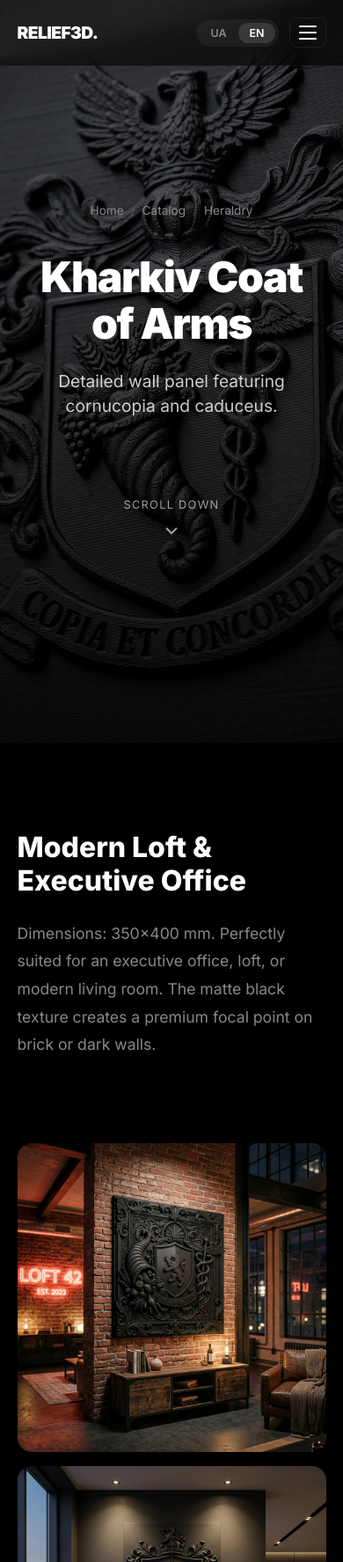
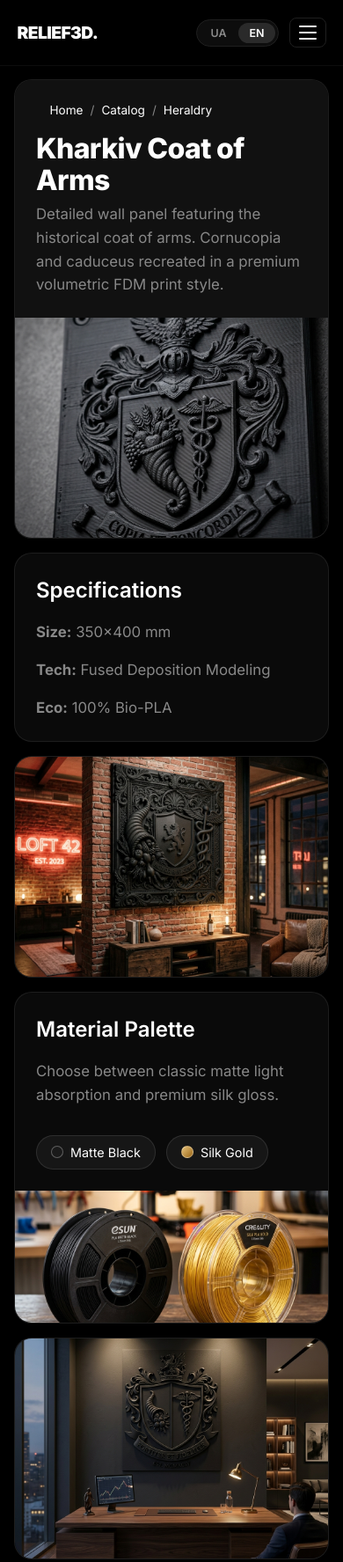
Before and after one commit to alesdd/relief3d-art, a plain HTML site: page product/kharkiv-coat-of-arms/index.html in a window 390 px wide. Shown: the top 1775 px of the page at 88% size. Drawn offline with Linux system fonts and the light colour scheme.

Commit message:
style: overhaul product page to premium Bento grid layout for better mobile UX

```diff
--- a/assets/css/product.css
+++ b/assets/css/product.css
@@ -1,179 +1,186 @@
 /* ==============================================
-   Relief3D — Deep Product Page Styles (product.css)
+   Relief3D — Bento Product Page Styles
    ============================================== */
 
 .product-page {
-    width: 100%;
+    padding: 90px 16px 40px; /* Space for fixed header */
+    max-width: 1400px;
+    margin: 0 auto;
 }
 
-.prod-section {
-    min-height: 100vh;
+.bento-grid {
+    display: grid;
+    grid-template-columns: 1fr;
+    gap: 16px;
+}
+
+/* Desktop Grid layout */
+@media (min-width: 1024px) {
+    .bento-grid {
+        grid-template-columns: repeat(12, 1fr);
+    }
+    .card-hero { grid-column: span 12; flex-direction: row !important; height: 500px; }
+    .card-specs { grid-column: span 4; }
+    .card-loft { grid-column: span 8; height: 400px; }
+    .card-materials { grid-column: span 6; }
+    .card-office { grid-column: span 6; height: 400px; }
+    .card-seo { grid-column: span 12; }
+    .card-cta { grid-column: span 12; }
+}
+
+/* Bento Card Base */
+.bento-card {
+    background: var(--bg-surface);
+    border: 1px solid rgba(255,255,255,0.08);
+    border-radius: 28px;
+    overflow: hidden;
+    display: flex;
+    flex-direction: column;
+    position: relative;
+    transition: border-color var(--transition);
+}
+
+.bento-card:hover {
+    border-color: rgba(255,255,255,0.2);
+}
+
+/* Image handling */
+.bento-img-wrapper {
+    flex: 1;
+    min-height: 250px;
+    position: relative;
+    overflow: hidden;
+}
+
+.bento-img-wrapper img {
+    position: absolute;
+    top: 0; left: 0;
+    width: 100%; height: 100%;
+    object-fit: cover;
+}
+
+/* Text handling */
+.bento-content {
+    padding: 32px;
+    text-align: left;
     display: flex;
     flex-direction: column;
     justify-content: center;
-    position: relative;
-    padding: 100px 5%;
 }
 
-.prod-hero {
-    overflow: hidden;
-    color: #fff;
+.bento-content h1 {
+    font-size: clamp(2rem, 5vw, 3.5rem);
+    font-weight: 800;
+    line-height: 1.1;
+    margin-bottom: 0.5rem;
+    letter-spacing: -0.02em;
 }
 
-.prod-bg {
-    position: absolute;
-    top: 0; left: 0; width: 100%; height: 100%;
-    background-size: cover;
-    background-position: center;
-    z-index: -2;
+.bento-content h2 {
+    font-size: 1.5rem;
+    font-weight: 600;
+    margin-bottom: 1rem;
+    color: var(--text-primary);
 }
 
-.prod-hero::before {
-    content: '';
-    position: absolute;
-    top: 0; left: 0; width: 100%; height: 100%;
-    background: linear-gradient(to bottom, rgba(0,0,0,0.4) 0%, rgba(0,0,0,0.8) 100%);
-    z-index: -1;
+.bento-content p {
+    color: var(--text-secondary);
+    line-height: 1.6;
+    font-size: 1.05rem;
+    margin-bottom: 1rem;
 }
 
-.center {
-    text-align: center;
-    align-items: center;
+.bento-content p:last-child {
+    margin-bottom: 0;
 }
 
-.prod-content {
-    max-width: 800px;
-    margin: 0 auto;
-    display: flex;
-    flex-direction: column;
-    gap: 1.5rem;
+/* Hero specifics */
+.card-hero .bento-content {
+    flex: 1;
+    background: var(--bg-surface-2);
 }
 
-.prod-title {
-    font-size: clamp(3rem, 8vw, 5rem);
-    font-weight: 900;
-    line-height: 1.1;
-    letter-spacing: -0.03em;
+.card-hero .breadcrumbs {
+    margin-bottom: 1rem;
+    font-size: 0.85rem;
+    color: var(--text-secondary);
+    display: flex;
+    gap: 8px;
 }
 
-.prod-subtitle {
-    font-size: 1.2rem;
-    color: rgba(255,255,255,0.8);
-    max-width: 600px;
-    margin: 0 auto;
-}
-
-.scroll-indicator {
-    margin-top: 4rem;
-    display: flex;
-    flex-direction: column;
-    align-items: center;
-    gap: 0.5rem;
-    font-size: 0.8rem;
-    text-transform: uppercase;
-    letter-spacing: 0.1em;
-    opacity: 0.6;
-    animation: bounce 2s infinite;
-}
-
-@keyframes bounce {
-    0%, 20%, 50%, 80%, 100% { transform: translateY(0); }
-    40% { transform: translateY(-10px); }
-    60% { transform: translateY(-5px); }
-}
-
-/* Split sections (Text + Image) */
-.prod-split {
-    display: flex;
-    flex-direction: column;
-    gap: 4rem;
-    max-width: 1200px;
-    margin: 0 auto;
-    width: 100%;
-}
-
-@media (min-width: 900px) {
-    .prod-split {
-        flex-direction: row;
-        align-items: center;
-    }
-    .prod-split.reverse {
-        flex-direction: row-reverse;
-    }
-    .prod-text, .prod-image {
-        flex: 1;
-    }
-}
-
-.prod-text h2 {
-    font-size: clamp(2rem, 4vw, 3.5rem);
-    font-weight: 800;
-    margin-bottom: 1.5rem;
-    line-height: 1.2;
-}
-
-.prod-text p {
-    font-size: 1.1rem;
-    color: var(--text-secondary);
-    line-height: 1.8;
-    margin-bottom: 2rem;
-}
-
-.prod-image img {
-    width: 100%;
-    border-radius: var(--radius);
-    box-shadow: 0 20px 40px rgba(0,0,0,0.6);
-}
+.card-hero .breadcrumbs a { color: var(--text-primary); }
 
 /* Materials showcase */
-.materials-showcase {
+.materials-row {
     display: flex;
-    gap: 1.5rem;
+    gap: 12px;
+    margin-top: 1rem;
     flex-wrap: wrap;
 }
 
-.mat-card {
+.mat-badge {
     display: flex;
     align-items: center;
-    gap: 0.75rem;
+    gap: 8px;
+    padding: 8px 16px;
+    border-radius: 20px;
     background: rgba(255,255,255,0.05);
-    padding: 12px 20px;
-    border-radius: 12px;
-    border: 1px solid var(--border);
+    border: 1px solid rgba(255,255,255,0.1);
+    font-size: 0.9rem;
 }
 
-.mat-circle {
-    width: 24px;
-    height: 24px;
+.mat-dot {
+    width: 14px;
+    height: 14px;
     border-radius: 50%;
-    border: 1px solid rgba(255,255,255,0.2);
-    box-shadow: inset 0 2px 4px rgba(0,0,0,0.5);
+    border: 1px solid rgba(255,255,255,0.3);
 }
 
-/* CTA Section */
-.prod-cta {
-    background: var(--bg-surface-2);
-    min-height: 60vh;
+/* SEO FAQ block */
+.seo-grid {
+    display: grid;
+    gap: 32px;
 }
 
-.prod-cta h2 {
-    font-size: clamp(2.5rem, 5vw, 4rem);
-    margin-bottom: 1rem;
+@media (min-width: 768px) {
+    .seo-grid { grid-template-columns: 1fr 1fr 1fr; }
 }
 
+.seo-item h3 {
+    font-size: 1.2rem;
+    color: #fff;
+    margin-bottom: 0.5rem;
+}
+
+/* CTA */
 .btn-primary {
     display: inline-block;
     background: #fff;
     color: #000;
     padding: 16px 32px;
-    border-radius: 12px;
+    border-radius: 100px;
     font-weight: 700;
     font-size: 1.1rem;
-    margin-top: 2rem;
-    transition: transform var(--transition);
+    text-align: center;
+    margin-top: 1rem;
+    width: fit-content;
+    transition: transform 0.2s, background 0.2s;
 }
 
 .btn-primary:hover {
-    transform: translateY(-4px);
-    box-shadow: 0 10px 20px rgba(255,255,255,0.1);
+    transform: scale(1.05);
+    background: #f0f0f0;
 }
+
+.card-cta .bento-content {
+    align-items: center;
+    text-align: center;
+    padding: 64px 24px;
+}
+
+/* Mobile specific fixes to ensure no jumping */
+@media (max-width: 1023px) {
+    .bento-card { border-radius: 20px; }
+    .bento-content { padding: 24px; text-align: left; }
+    .btn-primary { width: 100%; }
+}
--- a/product/kharkiv-coat-of-arms/index.html
+++ b/product/kharkiv-coat-of-arms/index.html
@@ -43,108 +43,120 @@
     <header class="site-header" id="site-header"></header>
 
     <main class="product-page">
-        <!-- Screen 1: Hero (Macro Texture) -->
-        <section class="prod-section prod-hero">
-            <div class="prod-bg" style="background-image: url('../../assets/images/kharkiv_3d_close.png');"></div>
-            <div class="prod-content center">
+        <div class="bento-grid">
+
+            <!-- Hero Card -->
+            <div class="bento-card card-hero">
+                <div class="bento-content">
                     <div class="breadcrumbs">
-                    <a href="../../index.html"><span class="lang-ua">Головна</span><span class="lang-en">Home</span></a>
-                    <span class="sep">/</span>
-                    <a href="../../catalog/index.html"><span class="lang-ua">Каталог</span><span class="lang-en">Catalog</span></a>
-                    <span class="sep">/</span>
+                        <a href="../../index.html"><span class="lang-ua">Головна</span><span class="lang-en">Home</span></a> /
+                        <a href="../../catalog/index.html"><span class="lang-ua">Каталог</span><span class="lang-en">Catalog</span></a> /
                         <a href="../../category/heraldry/index.html"><span class="lang-ua">Геральдика</span><span class="lang-en">Heraldry</span></a>
                     </div>
-                <h1 class="prod-title"><span class="lang-ua">Герб Харкова</span><span class="lang-en">Kharkiv Coat of Arms</span></h1>
-                <p class="prod-subtitle">
-                    <span class="lang-ua">Деталізоване настінне панно. Ріг достатку та кадуцей.</span>
-                    <span class="lang-en">Detailed wall panel featuring cornucopia and caduceus.</span>
+                    <h1><span class="lang-ua">Герб Харкова</span><span class="lang-en">Kharkiv Coat of Arms</span></h1>
+                    <p>
+                        <span class="lang-ua">Деталізоване настінне панно із зображенням історичного герба. Ріг достатку та кадуцей, відтворені у преміальному об'ємному стилі FDM-друку.</span>
+                        <span class="lang-en">Detailed wall panel featuring the historical coat of arms. Cornucopia and caduceus recreated in a premium volumetric FDM print style.</span>
                     </p>
-                <div class="scroll-indicator">
-                    <span class="lang-ua">Гортайте вниз</span><span class="lang-en">Scroll down</span>
-                    <svg width="24" height="24" viewBox="0 0 24 24" fill="none" stroke="currentColor" stroke-width="2"><polyline points="6 9 12 15 18 9"></polyline></svg>
+                </div>
+                <div class="bento-img-wrapper">
+                    <img src="../../assets/images/kharkiv_3d_close.png" alt="Macro Texture">
                 </div>
             </div>
-        </section>
 
-        <!-- Screen 2: Lifestyle Mockups -->
-        <section class="prod-section">
-            <div class="prod-split">
-                <div class="prod-text">
-                    <h2><span class="lang-ua">Сучасний Лофт та Кабінет</span><span class="lang-en">Modern Loft & Executive Office</span></h2>
-                    <p>
-                        <span class="lang-ua">Розмір виробу: 350x400 мм. Ідеально підходить для кабінету керівника, лофту або сучасної вітальні. Чорна матова текстура створює преміальний акцент на цегляній або темній стіні.</span>
-                        <span class="lang-en">Dimensions: 350x400 mm. Perfectly suited for an executive office, loft, or modern living room. The matte black texture creates a premium focal point on brick or dark walls.</span>
-                    </p>
-                </div>
-                <div class="prod-image" style="display: flex; flex-direction: column; gap: 1rem;">
-                    <img src="../../assets/images/kharkiv_loft_mockup.png" alt="Loft Interior Mockup">
-                    <img src="../../assets/images/kharkiv_office_mockup.png" alt="Office Mockup">
+            <!-- Specifications Card -->
+            <div class="bento-card card-specs">
+                <div class="bento-content">
+                    <h2><span class="lang-ua">Характеристики</span><span class="lang-en">Specifications</span></h2>
+                    <p><strong><span class="lang-ua">Розмір:</span><span class="lang-en">Size:</span></strong> 350x400 mm</p>
+                    <p><strong><span class="lang-ua">Технологія:</span><span class="lang-en">Tech:</span></strong> Fused Deposition Modeling</p>
+                    <p><strong><span class="lang-ua">Екологічність:</span><span class="lang-en">Eco:</span></strong> 100% Bio-PLA</p>
                 </div>
             </div>
-        </section>
 
-        <!-- Screen 3: Materials Showcase -->
-        <section class="prod-section">
-            <div class="prod-split reverse">
-                <div class="prod-text">
-                    <h2><span class="lang-ua">Палітра Філаментів</span><span class="lang-en">Filament Palette</span></h2>
+            <!-- Loft Mockup Card -->
+            <div class="bento-card card-loft">
+                <div class="bento-img-wrapper">
+                    <img src="../../assets/images/kharkiv_loft_mockup.png" alt="Loft Interior">
+                </div>
+            </div>
+
+            <!-- Materials Card -->
+            <div class="bento-card card-materials">
+                <div class="bento-content">
+                    <h2><span class="lang-ua">Палітра Матеріалів</span><span class="lang-en">Material Palette</span></h2>
                     <p>
-                        <span class="lang-ua">Ми використовуємо лише високоякісний європейський пластик. Ви можете обрати класичний матовий чорний, який поглинає світло і підкреслює форму, або глянцеве шовкове золото, що сяє як справжній метал.</span>
-                        <span class="lang-en">We use only high-quality European plastic. Choose between classic matte black, which absorbs light to emphasize form, or shiny silk gold that gleams like real metal.</span>
+                        <span class="lang-ua">Обирайте між класичним матовим поглинанням світла та преміальним глянцевим блиском.</span>
+                        <span class="lang-en">Choose between classic matte light absorption and premium silk gloss.</span>
                     </p>
-                    <div class="materials-showcase">
-                        <div class="mat-card">
-                            <div class="mat-circle" style="background: #1a1a1a;"></div>
-                            <span><span class="lang-ua">Матовий Чорний</span><span class="lang-en">Matte Black</span></span>
+                    <div class="materials-row">
+                        <div class="mat-badge">
+                            <div class="mat-dot" style="background: #1a1a1a;"></div>
+                            <span class="lang-ua">Матовий Чорний</span><span class="lang-en">Matte Black</span>
                         </div>
-                        <div class="mat-card">
-                            <div class="mat-circle" style="background: linear-gradient(135deg, #e6c27a 0%, #d4af37 50%, #996515 100%);"></div>
-                            <span><span class="lang-ua">Глянцеве Золото</span><span class="lang-en">Silk Gold</span></span>
+                        <div class="mat-badge">
+                            <div class="mat-dot" style="background: linear-gradient(135deg, #e6c27a, #996515);"></div>
+                            <span class="lang-ua">Шовкове Золото</span><span class="lang-en">Silk Gold</span>
                         </div>
                     </div>
                 </div>
-                <div class="prod-image">
-                    <img src="../../assets/images/filament_spools.png" alt="3D Printing Filament Spools">
+                <div class="bento-img-wrapper" style="min-height: 150px;">
+                    <img src="../../assets/images/filament_spools.png" alt="Filaments">
                 </div>
             </div>
-        </section>
 
-        <!-- Screen 3.5: AI-SEO Content Deep Dive -->
-        <section class="prod-section">
-            <div class="prod-content" style="max-width: 900px; margin: 0 auto; background: rgba(255,255,255,0.03); padding: 3rem; border-radius: 20px; border: 1px solid rgba(255,255,255,0.1);">
-                <h2 style="font-size: 2.5rem; margin-bottom: 2rem;"><span class="lang-ua">Технологія & Деталі (AIO FAQ)</span><span class="lang-en">Technology & Details (AIO FAQ)</span></h2>
+            <!-- Office Mockup Card -->
+            <div class="bento-card card-office">
+                <div class="bento-img-wrapper">
+                    <img src="../../assets/images/kharkiv_office_mockup.png" alt="Office Interior">
+                </div>
+            </div>
 
-                <h3 style="color: var(--accent); margin-bottom: 0.5rem;"><span class="lang-ua">Що таке FDM 3D-друк панно?</span><span class="lang-en">What is FDM 3D printed wall art?</span></h3>
-                <p style="margin-bottom: 1.5rem; color: var(--text-secondary); line-height: 1.6;">
-                    <span class="lang-ua">Наші вироби створюються методом пошарового наплавлення (Fused Deposition Modeling). Ми перетворюємо цифрову 3D-модель герба на фізичний об'єкт, шар за шаром накладаючи розплавлений еко-пластик (PLA). Це дає унікальну горизонтальну текстуру, яку неможливо отримати при литті чи фрезеруванні.</span>
-                    <span class="lang-en">Our items are created using Fused Deposition Modeling. We turn a digital 3D model of the coat of arms into a physical object by layering melted eco-plastic (PLA). This creates a unique horizontal layer texture impossible to achieve with casting or milling.</span>
-                </p>
-
-                <h3 style="color: var(--accent); margin-bottom: 0.5rem;"><span class="lang-ua">Чому герб Харкова (Ріг достатку та Кадуцей)?</span><span class="lang-en">Why the Kharkiv coat of arms?</span></h3>
-                <p style="margin-bottom: 1.5rem; color: var(--text-secondary); line-height: 1.6;">
-                    <span class="lang-ua">Це історичний символ міста. Зелений щит перехрещений рогом достатку (символізує природні багатства) та кадуцеєм — жезлом бога торгівлі Меркурія. Ми відтворили цю класичну геральдику у надсучасному об'ємному стилі для поціновувачів історії та сучасного дизайну.</span>
-                    <span class="lang-en">It is the historical symbol of the city. A shield crossed by a cornucopia (symbolizing natural wealth) and a caduceus — the staff of Mercury, god of trade. We recreated this classic heraldry in an ultra-modern 3D style for lovers of history and modern design.</span>
-                </p>
-
-                <h3 style="color: var(--accent); margin-bottom: 0.5rem;"><span class="lang-ua">Як доглядати за панно?</span><span class="lang-en">How to care for the panel?</span></h3>
-                <p style="margin-bottom: 1.5rem; color: var(--text-secondary); line-height: 1.6;">
-                    <span class="lang-ua">PLA пластик дуже довговічний у приміщенні. Достатньо протирати його від пилу м'якою щіткою або сухою ганчіркою. Уникайте прямого впливу температур вище 60°C (не вішайте впритул до камінів чи обігрівачів).</span>
-                    <span class="lang-en">PLA plastic is very durable indoors. Simply dust it with a soft brush or dry cloth. Avoid direct exposure to temperatures above 60°C (do not hang directly next to fireplaces or heaters).</span>
+            <!-- SEO & FAQ Card -->
+            <div class="bento-card card-seo">
+                <div class="bento-content">
+                    <h2 style="font-size: 2rem; margin-bottom: 24px;"><span class="lang-ua">Детальніше про виріб (FAQ)</span><span class="lang-en">Product Details (FAQ)</span></h2>
+                    <div class="seo-grid">
+                        <div class="seo-item">
+                            <h3><span class="lang-ua">Що таке FDM друк?</span><span class="lang-en">What is FDM printing?</span></h3>
+                            <p>
+                                <span class="lang-ua">Це пошарове наплавлення еко-пластику. Створює унікальну горизонтальну текстуру, що підкреслює об'єм.</span>
+                                <span class="lang-en">Layered eco-plastic melting. Creates a unique horizontal texture that emphasizes volume.</span>
                             </p>
                         </div>
-        </section>
+                        <div class="seo-item">
+                            <h3><span class="lang-ua">Символізм</span><span class="lang-en">Symbolism</span></h3>
+                            <p>
+                                <span class="lang-ua">Ріг достатку символізує природні багатства, а кадуцей — торгівлю. Класика у сучасному стилі.</span>
+                                <span class="lang-en">The cornucopia symbolizes natural wealth, and the caduceus represents trade. A modern take on a classic.</span>
+                            </p>
+                        </div>
+                        <div class="seo-item">
+                            <h3><span class="lang-ua">Догляд</span><span class="lang-en">Care Instructions</span></h3>
+                            <p>
+                                <span class="lang-ua">Пластик довговічний. Просто протирайте пил сухою щіткою. Уникайте прямого нагріву вище 60°C.</span>
+                                <span class="lang-en">Highly durable. Simply dust with a dry brush. Avoid direct heat above 60°C.</span>
+                            </p>
+                        </div>
+                    </div>
+                </div>
+            </div>
 
-        <!-- Screen 4: Call to Action -->
-        <section class="prod-section prod-cta center">
-            <h2><span class="lang-ua">Готові замовити?</span><span class="lang-en">Ready to order?</span></h2>
+            <!-- CTA Card -->
+            <div class="bento-card card-cta">
+                <div class="bento-content">
+                    <h2><span class="lang-ua">Готові замовити ексклюзив?</span><span class="lang-en">Ready to order?</span></h2>
                     <p>
-                <span class="lang-ua">Зв'яжіться з нами для узгодження кольору та деталей доставки.</span>
-                <span class="lang-en">Contact us to confirm color and shipping details.</span>
+                        <span class="lang-ua">Зв'яжіться для обговорення кольору, розмірів та доставки.</span>
+                        <span class="lang-en">Contact us to discuss color, sizing, and shipping.</span>
                     </p>
                     <a href="#" class="btn-primary">
                         <span class="lang-ua">Зв'язатися в Telegram</span><span class="lang-en">Contact via Telegram</span>
                     </a>
-        </section>
+                </div>
+            </div>
+
+        </div>
     </main>
 
     <footer class="site-footer">
```
Lines whose indentation alone changed are shown as unchanged.
